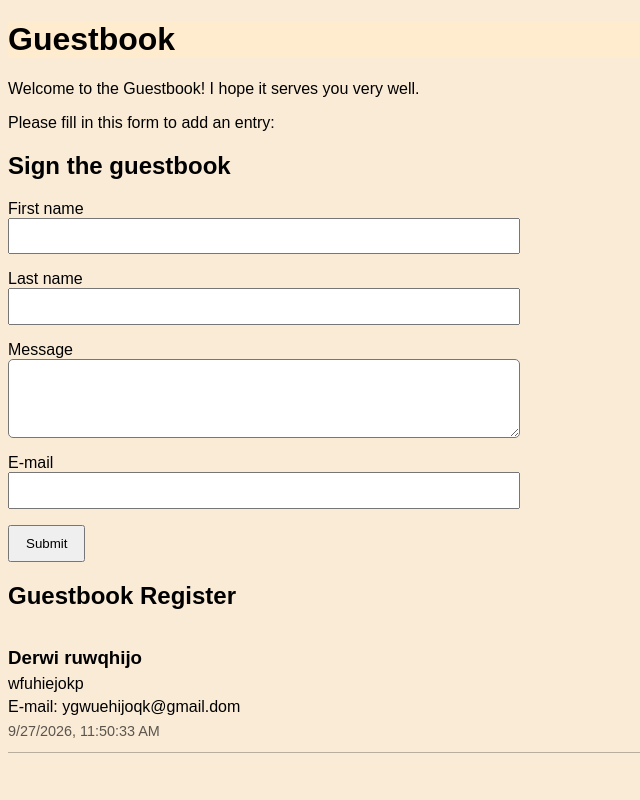
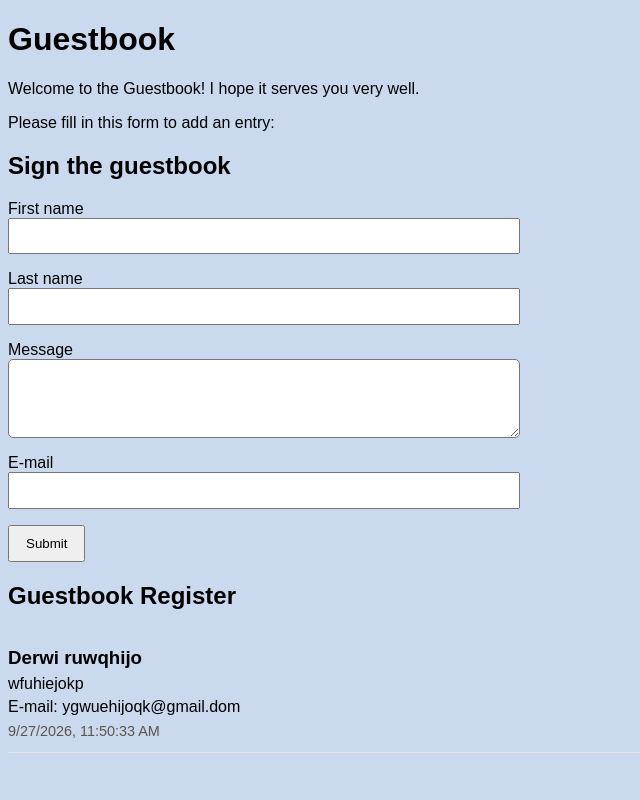
Before and after one commit to rikardajsman/Gastboken, a Flask app: page / in a window 1280 px wide. Shown: the whole page, without its empty margins (0-640 px from the left). Run offline with Flask 3, Linux system fonts and the light colour scheme.

Commit message:
En annan färgval.

```diff
--- a/static/style.css
+++ b/static/style.css
@@ -1,6 +1,6 @@
 body {
     font-family: Arial, Helvetica, sans-serif;
-    background-color:antiquewhite;
+    background-color:rgb(203, 217, 239);
 }
 textarea {
     font-family: Arial, Helvetica, sans-serif;
@@ -20,7 +20,7 @@ button {
     padding: 0.55rem 1rem;
 }
 .guestbook-entry {
-    border-bottom: 1px solid #b9ad9b;
+    border-bottom: 1px solid #e5e3e1;
     max-width: 42rem;
     padding: 0.75rem 0;
 }
@@ -32,6 +32,3 @@ button {
     color: #5b554d;
     font-size: 0.9rem;
 }
-h1 {
-    background-color:blanchedalmond
-}
```
